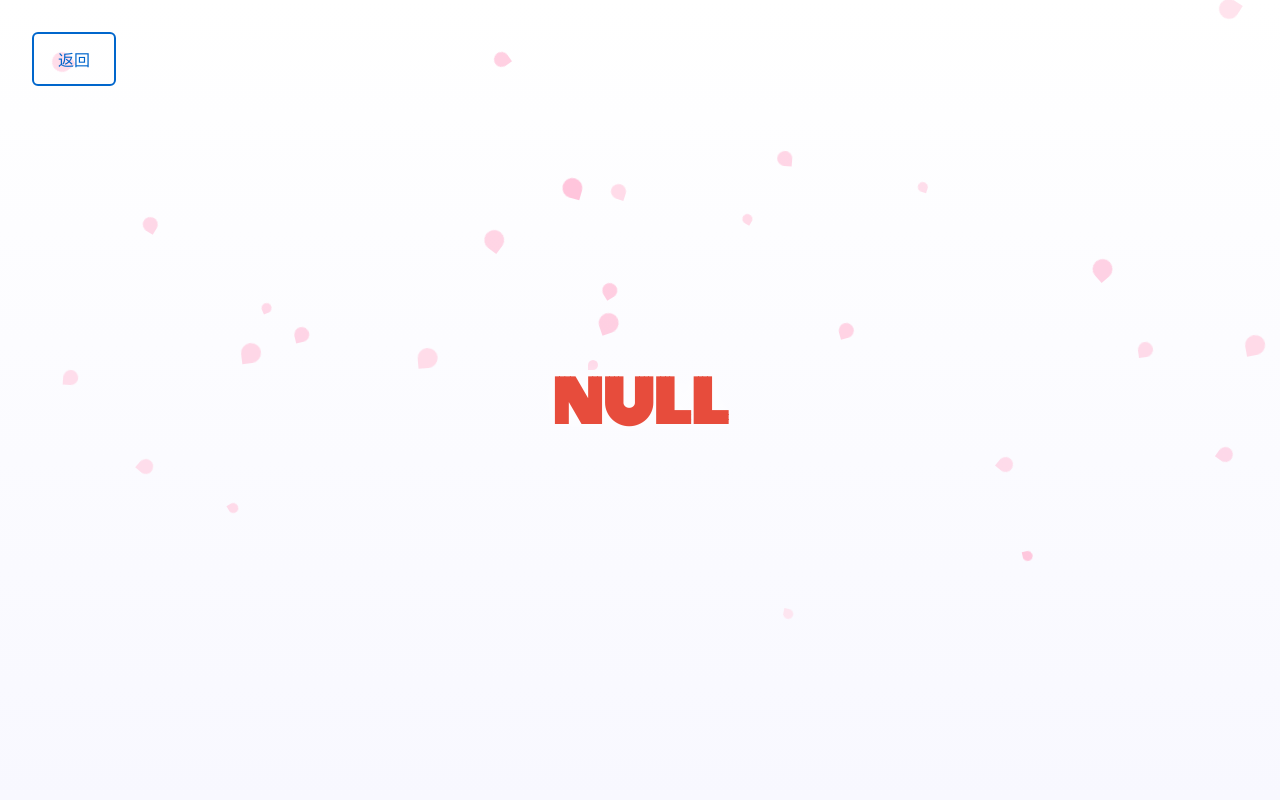
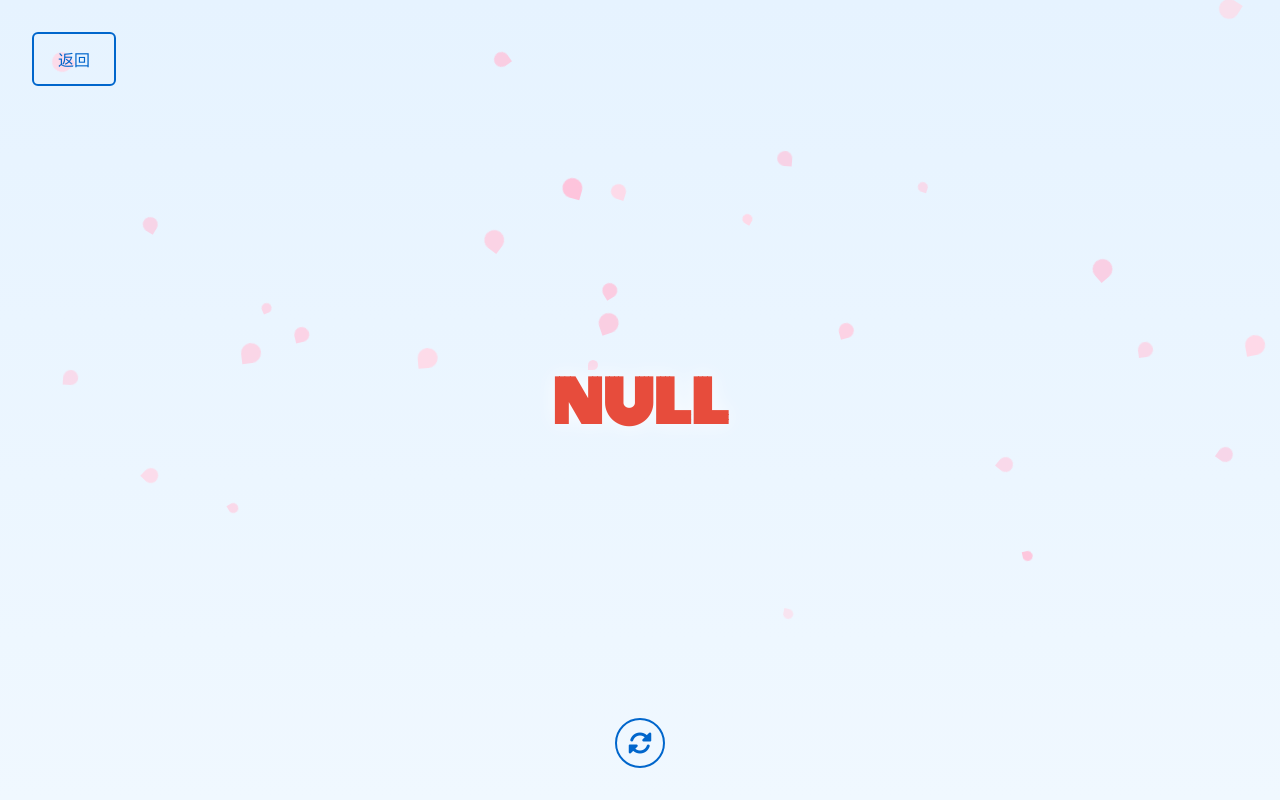
Before and after one commit to xiaobai19811114/name_wordart, a plain HTML site: page display.html in a window 1280 px wide. Drawn offline with Linux system fonts and the light colour scheme; a web font is replaced by a local one.

Commit message:
Add files via upload

```diff
--- a/display.html
+++ b/display.html
@@ -15,7 +15,7 @@
             align-items: center;
             background-color: #ffffff;
             overflow: hidden;
-            background: linear-gradient(180deg, #ffffff, #f8f8ff);
+            background: linear-gradient(180deg, #e6f3ff, #f0f8ff);
         }
 
         /* 名字显示容器的基础样式 */
@@ -405,9 +405,45 @@
                 margin-left: 50px;
             }
         }
+
+        /* 刷新按钮样式 */
+        .refresh-button {
+            position: fixed;
+            bottom: 2rem;
+            left: 50%;
+            transform: translateX(-50%);
+            background: transparent;
+            color: #0066cc;
+            border: 2px solid #0066cc;
+            width: 50px;
+            height: 50px;
+            border-radius: 50%;
+            cursor: pointer;
+            transition: all 0.3s ease;
+            display: flex;
+            justify-content: center;
+            align-items: center;
+            font-size: 1.5rem;
+        }
+
+        .refresh-button:hover {
+            background: #0066cc;
+            color: white;
+            transform: translateX(-50%) rotate(180deg);
+        }
+
+        .refresh-button i {
+            transition: all 0.3s ease;
+        }
+
+        .refresh-button:hover i {
+            transform: rotate(180deg);
+        }
     </style>
     <!-- 引入 Google 字体 -->
     <link href="https://fonts.googleapis.com/css2?family=Playfair+Display:wght@900&family=Roboto:wght@900&family=Dancing+Script:wght@700&family=Pacifico&family=Permanent+Marker&family=Abril+Fatface&family=Monoton&family=Press+Start+2P&family=Great+Vibes&family=Fredoka+One&family=Righteous&family=Comforter+Brush&family=Rubik+Glitch&display=swap" rel="stylesheet">
+    <!-- 引入 Font Awesome CDN -->
+    <link rel="stylesheet" href="https://cdnjs.cloudflare.com/ajax/libs/font-awesome/6.0.0/css/all.min.css">
 </head>
 <body>
     <div class="sakura-container"></div>
@@ -415,6 +451,9 @@
     <button class="back-button" onclick="window.location.href='index.html'">返回</button>
     <!-- 名字显示容器 -->
     <div id="nameDisplay"></div>
+    <button class="refresh-button" onclick="location.reload()">
+        <i class="fas fa-sync-alt"></i>
+    </button>
 
     <script>
         /**
@@ -465,7 +504,6 @@
             const urlParams = new URLSearchParams(window.location.search);
             const name = decodeURIComponent(urlParams.get('name'));
             const nameDisplay = document.getElementById('nameDisplay');
-            nameDisplay.textContent = name;
 
             // 字体样式数组
             const styles = [
@@ -492,8 +530,23 @@
             const randomStyle = styles[Math.floor(Math.random() * styles.length)];
             const randomEntrance = entrances[Math.floor(Math.random() * entrances.length)];
 
-            // 应用样式和动画
-            nameDisplay.className = `${randomStyle} entrance ${randomEntrance}`;
+            // 先设置文字内容和基本样式
+            nameDisplay.textContent = name;
+            nameDisplay.className = randomStyle;
+
+            // 使用 setTimeout 确保基本样式先被应用
+            setTimeout(() => {
+                // 添加入场动画类
+                nameDisplay.classList.add('entrance', randomEntrance);
+
+                // 监听动画结束事件
+                nameDisplay.addEventListener('animationend', function handler() {
+                    // 移除入场动画相关类，但保留字体样式类
+                    nameDisplay.classList.remove('entrance', randomEntrance);
+                    // 移除事件监听器
+                    nameDisplay.removeEventListener('animationend', handler);
+                });
+            }, 0);
         }
 
         // 页面加载完成后启动樱花效果
```
